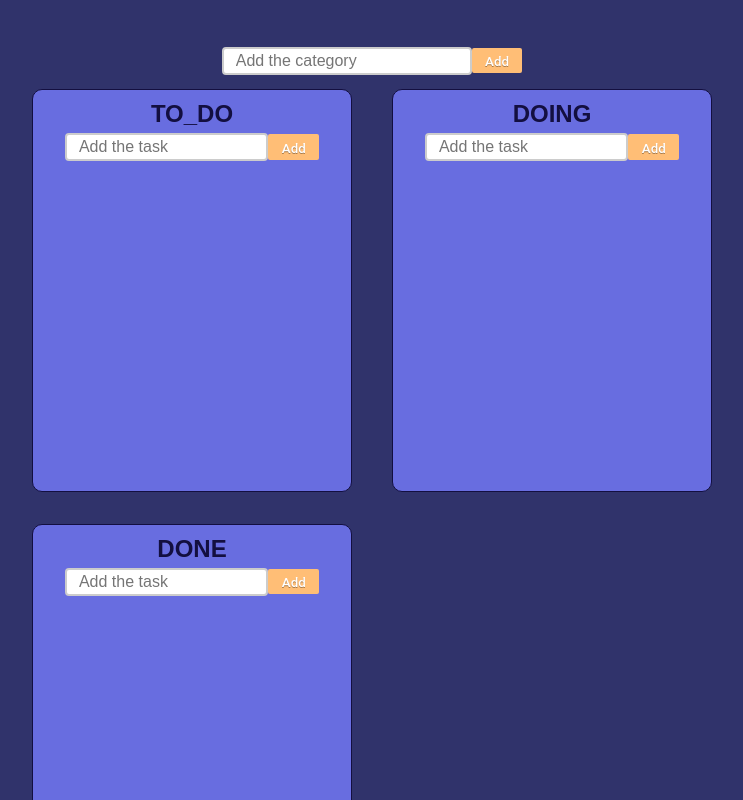
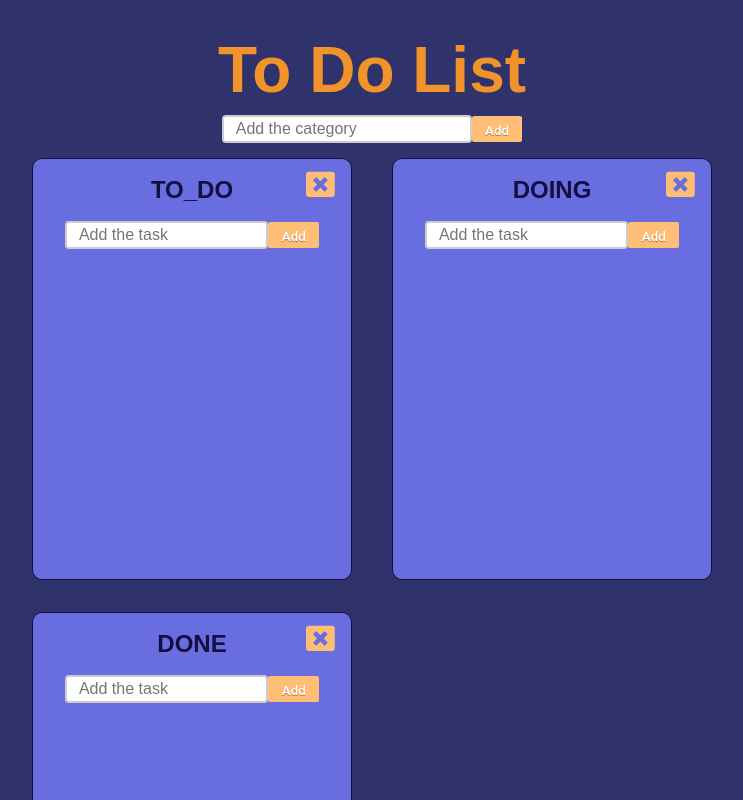
Before and after one commit to YoonJongok/dynamic-todo-list, a React (Create React App) app: page / in a window 1280 px wide. Shown: the top 800 px of the page, without its empty margins (268-1011 px from the left). Built offline with nearby package versions, Linux system fonts and the light colour scheme.

Commit message:
category delete added

```diff
--- a/package.json
+++ b/package.json
@@ -3,6 +3,9 @@
   "version": "0.1.0",
   "private": true,
   "dependencies": {
+    "@fortawesome/fontawesome-svg-core": "^1.2.36",
+    "@fortawesome/free-solid-svg-icons": "^5.15.4",
+    "@fortawesome/react-fontawesome": "^0.1.16",
     "@testing-library/jest-dom": "^5.11.4",
     "@testing-library/react": "^11.1.0",
     "@testing-library/user-event": "^12.1.10",
--- a/src/App.tsx
+++ b/src/App.tsx
@@ -1,15 +1,28 @@
 import React, { useEffect } from "react";
-import { useRecoilState, useRecoilValue } from "recoil";
+import { useRecoilState } from "recoil";
 import styled from "styled-components";
-import { todoSelector, todoState, TODO_LIST } from "./atoms";
+import { todoState, TODO_LIST } from "./atoms";
 import Board from "./components/Board";
 import CreateCategory from "./components/CreateCategory";
 
 const Container = styled.div`
-  height: 100vh;
+  height: 100%;
   width: 100vw;
   max-width: 680px;
-  margin: 3rem auto;
+  margin: 2rem auto;
+  display: flex;
+  flex-direction: column;
+`;
+
+const Title = styled.div`
+  width: 100%;
+  height: 100%;
+  display: flex;
+  justify-content: center;
+  padding-bottom: 0.5rem;
+  font-size: 4rem;
+  font-weight: 600;
+  color: ${(props) => props.theme.btnAccentColor};
 `;
 
 const CategoryBoard = styled.div`
@@ -31,6 +44,9 @@ function App() {
 
   return (
     <Container>
+      <Title>
+        <h1>To Do List</h1>
+      </Title>
       <CreateCategory />
       <CategoryBoard>
         {Object.keys(toDos).map((category, index) => (
--- a/src/atoms.ts
+++ b/src/atoms.ts
@@ -1,4 +1,4 @@
-import { atom, selector, useRecoilValue } from "recoil";
+import { atom } from "recoil";
 
 export const TODO_LIST = "TODO_LIST";
 export interface ITodo {
@@ -18,20 +18,3 @@ export const todoState = atom<ITodoState>({
     DONE: [],
   },
 });
-
-export const todoSelector = selector<ITodoState>({
-  key: "todoListSelector",
-  get: ({ get }) => {
-    // const storage = JSON.parse(localStorage.getItem(TODO_LIST) as string);
-    // console.log(" storage this is storage", storage);
-    // const toDos = storage ?? get(todoState);
-    // return { ...toDos };
-
-    const toDos = get(todoState);
-    return toDos;
-  },
-  set: ({ set }, newValue) => {
-    console.log("New Value is ", newValue);
-    set(todoState, newValue);
-  },
-});
--- a/src/components/Board.tsx
+++ b/src/components/Board.tsx
@@ -1,6 +1,9 @@
+import { faWindowClose } from "@fortawesome/free-solid-svg-icons";
+import { FontAwesomeIcon } from "@fortawesome/react-fontawesome";
 import React from "react";
+import { useSetRecoilState } from "recoil";
 import styled from "styled-components";
-import { ITodo } from "../atoms";
+import { ITodo, todoState, TODO_LIST } from "../atoms";
 import CreateToDo from "./CreateToDo";
 import ToDoList from "./ToDoList";
 
@@ -29,16 +32,6 @@ const BoardArea = styled.div`
   align-items: center;
 `;
 
-interface IBoardProps {
-  toDos: ITodo[];
-  category: string;
-}
-
-export const CategoryTitle = styled.h3`
-  font-size: 1.5rem;
-  font-weight: 600;
-`;
-
 export const Form = styled.form`
   width: 80%;
   margin: 0 auto;
@@ -57,10 +50,74 @@ const ListContainer = styled.ul`
   min-height: 320px;
 `;
 
+interface IBoardProps {
+  toDos: ITodo[];
+  category: string;
+}
+
+export const TitleArea = styled.div`
+  width: 100%;
+  height: 100%;
+  padding: 0.3em 1rem 0.5em;
+  font-size: 1.5rem;
+  font-weight: 600;
+  display: flex;
+  justify-content: space-between;
+  align-items: center;
+  span {
+    width: 100%;
+  }
+`;
+const Title = styled.h3`
+  display: flex;
+  justify-content: center;
+  align-items: flex-end;
+`;
+
+const BtnArea = styled.span`
+  display: flex;
+  height: 100%;
+  justify-content: flex-end;
+  align-items: center;
+  padding: 0 0 0.4em;
+  font-size: 1.2em;
+  border: none;
+  cursor: pointer;
+  text-align: center;
+  text-decoration: none;
+  color: ${(props) => props.theme.btnBgColor};
+  transition: 0.1s ease-in;
+  &:hover {
+    color: ${(props) => props.theme.btnAccentColor};
+  }
+`;
+
 function Board({ toDos, category }: IBoardProps) {
+  const setToDos = useSetRecoilState(todoState);
+  const handleCloseBtn = (event: React.MouseEvent<HTMLSpanElement>) => {
+    const targetCategory = event.currentTarget.parentElement?.children[1]
+      .textContent as string;
+    console.log(targetCategory);
+    setToDos((oldToDos) => {
+      console.log("THis is old todos: ", oldToDos);
+      const filtered = Object.entries(oldToDos).filter(
+        (value) => value[0] !== targetCategory
+      );
+      const newToDos = Object.fromEntries(filtered);
+      localStorage.setItem(TODO_LIST, JSON.stringify(newToDos));
+      return newToDos;
+    });
+  };
+
   return (
     <SBoard>
-      <CategoryTitle>{category}</CategoryTitle>
+      <TitleArea>
+        <span></span>
+        <Title>{category}</Title>
+        <BtnArea onClick={handleCloseBtn}>
+          <FontAwesomeIcon icon={faWindowClose} />
+        </BtnArea>
+      </TitleArea>
       <BoardArea>
         <CreateToDo category={category} />
         <ListContainer>
--- a/src/components/CreateCategory.tsx
+++ b/src/components/CreateCategory.tsx
@@ -1,10 +1,9 @@
-import React, { useEffect } from "react";
+import React from "react";
 import { useForm } from "react-hook-form";
-import { useRecoilState, useSetRecoilState } from "recoil";
+import { useSetRecoilState } from "recoil";
 import styled from "styled-components";
 import { todoState, TODO_LIST } from "../atoms";
 import { Button } from "./CreateToDo";
-import ToDoList from "./ToDoList";
 
 export interface ICategoryForm {
   category: string;
@@ -31,7 +30,7 @@ const SButton = styled(Button)``;
 
 function CreateCategory() {
   const { register, handleSubmit, setValue } = useForm<ICategoryForm>();
-  const [toDos, setTodos] = useRecoilState(todoState);
+  const setTodos = useSetRecoilState(todoState);
 
   const handleValid = ({ category }: ICategoryForm) => {
     setTodos((oldTodos) => {
--- a/src/components/ToDoList.tsx
+++ b/src/components/ToDoList.tsx
@@ -16,6 +16,7 @@ const List = styled.li`
     margin: 0 1.2em;
     color: #130f40;
     font-weight: 600;
+    font-size: 1.3em;
     margin-bottom: 0.2em;
   }
   span:last-child {
@@ -42,7 +43,7 @@ const Button = styled.button`
   background-color: #ffbe76;
 
   &:hover {
-     border: 0.16em solid rgba(255, 255, 255, 1);
+    border: 0.16em solid rgba(255, 255, 255, 1);
     background-color: #f0932b;
   }
 `;
```
Also changed, not shown: 1 other file (tests, documents, lock files or other folders).
